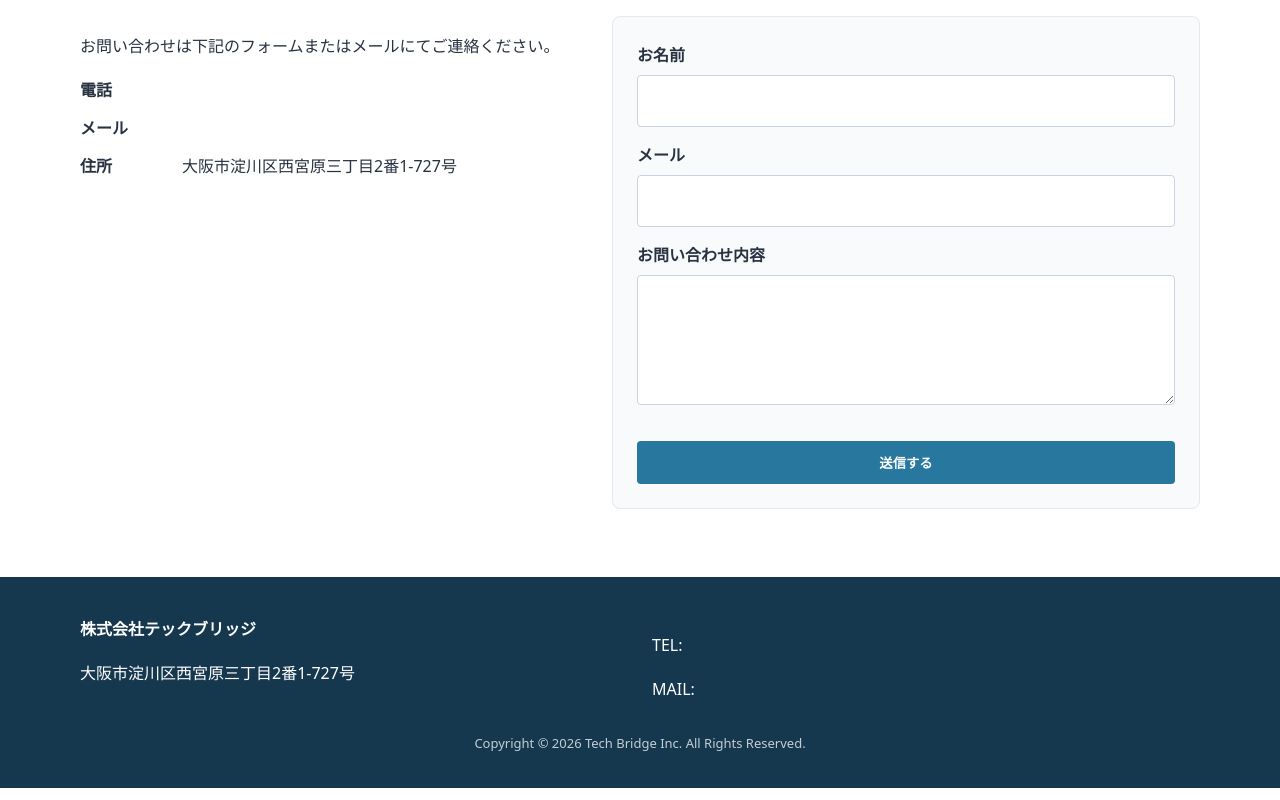
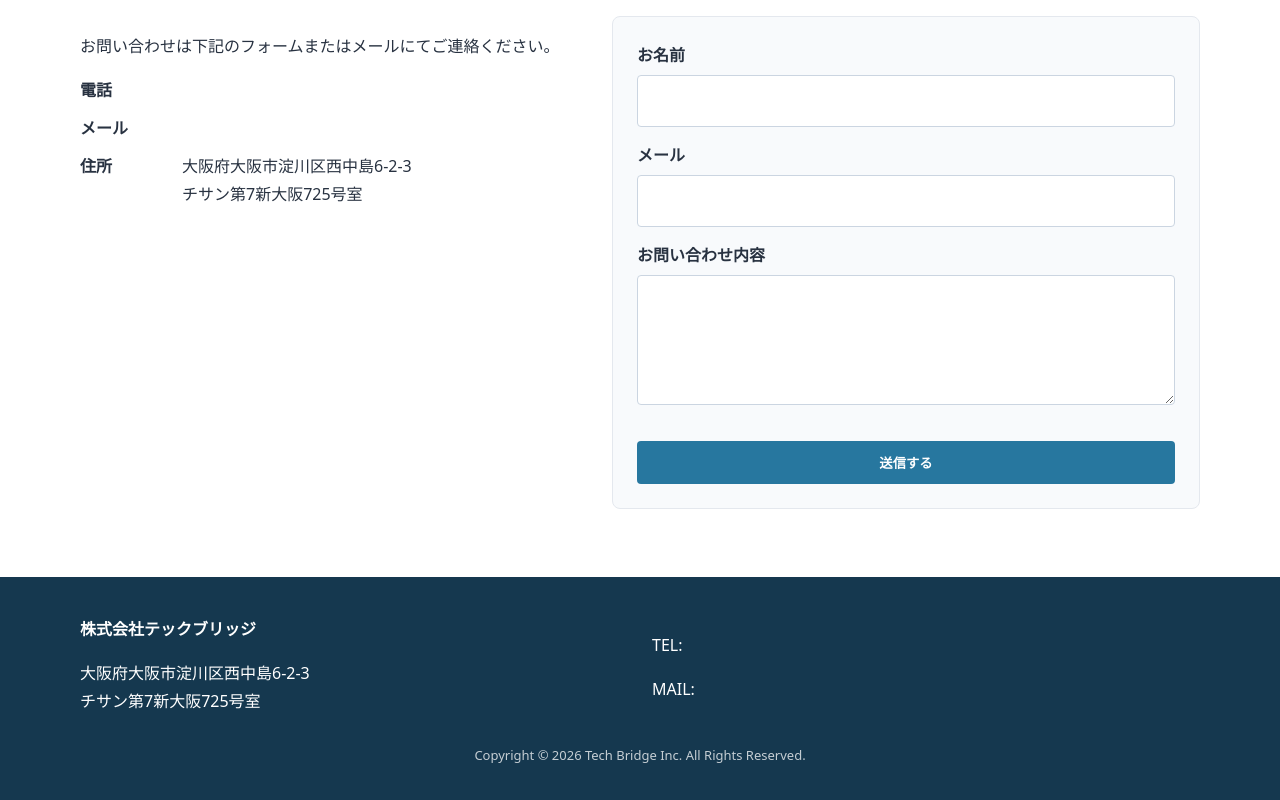
Before and after one commit to jcsys/techb.co.jp, a website: page public-site/contact.html in a window 1280 px wide. Shown: the part 350-1150 px from the top of the page. Drawn offline with Linux system fonts and the light colour scheme.

Commit message:
Update contact address in contact.html

```diff
--- a/public-site/contact.html
+++ b/public-site/contact.html
@@ -22,7 +22,7 @@
         <ul class="contact-list">
           <li><strong>電話</strong><span></span></li>
           <li><strong>メール</strong><span></span></li>
-          <li><strong>住所</strong><span>大阪市淀川区西宮原三丁目2番1-727号</span></li>
+          <li><strong>住所</strong><span>大阪府大阪市淀川区西中島6-2-3<br>チサン第7新大阪725号室</span></li>
         </ul>
 
       </div>
@@ -38,7 +38,7 @@
     <div class="container footer-grid">
       <div>
         <strong>株式会社テックブリッジ</strong>
-        <p>大阪市淀川区西宮原三丁目2番1-727号</p>
+        <p>大阪府大阪市淀川区西中島6-2-3<br>チサン第7新大阪725号室</p>
       </div>
       <div>
         <p>TEL: </p>
```
